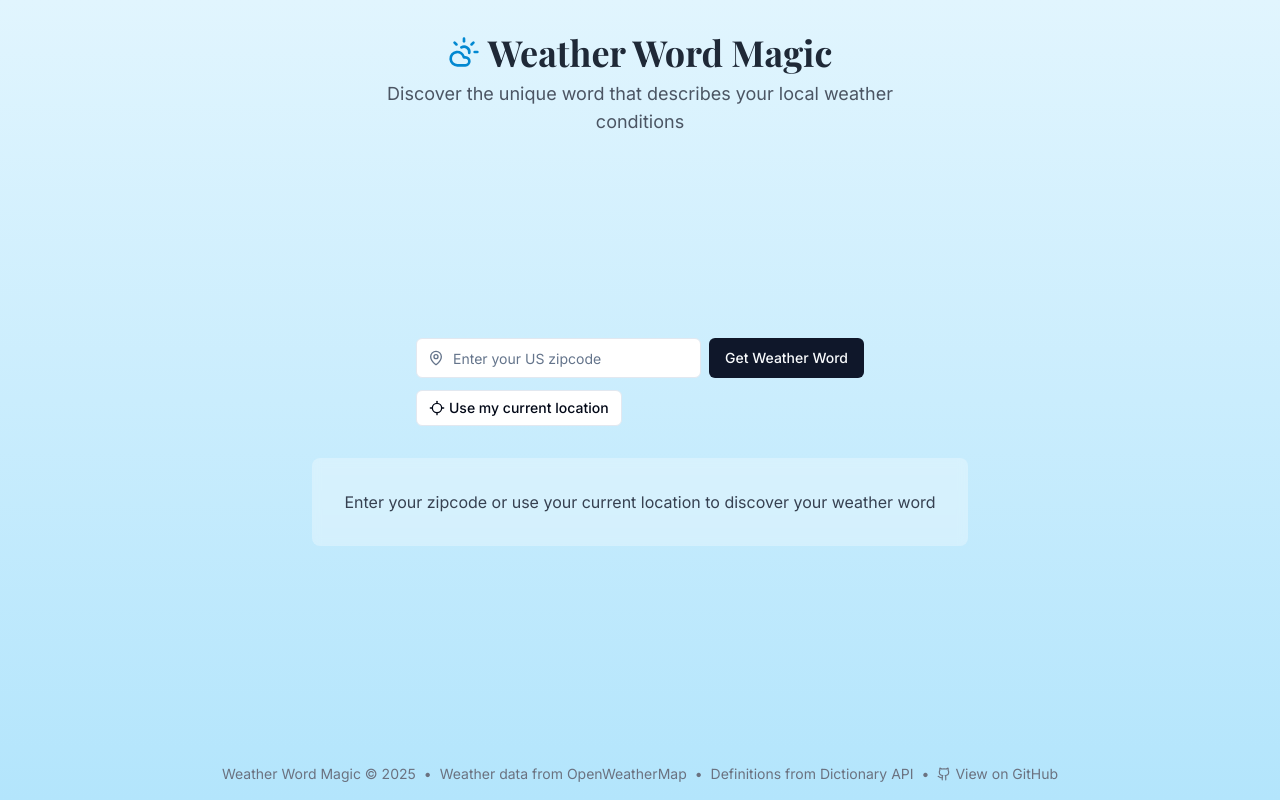
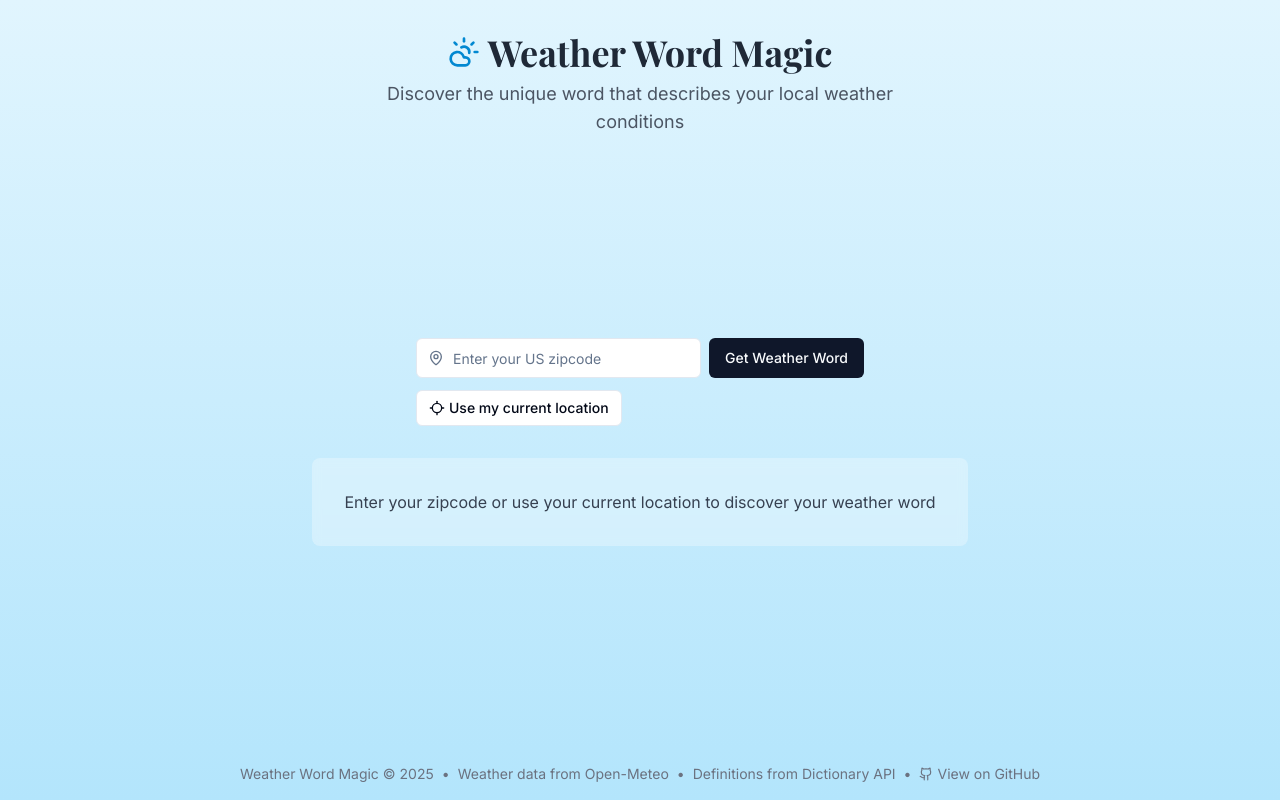
Before and after one commit to Liminal-Earth/weather-word-magic, a React (Vite) app: page / in a window 1280 px wide. Built offline with nearby package versions, Linux system fonts and the light colour scheme.

Commit message:
Update weather data source link
The commit updates the link to the weather data source in the footer to reflect the actual source being used.

```diff
--- a/src/components/Footer.tsx
+++ b/src/components/Footer.tsx
@@ -7,7 +7,7 @@ const Footer = () => {
       <div className="flex flex-col sm:flex-row items-center justify-center gap-2">
         <p>Weather Word Magic &copy; {new Date().getFullYear()}</p>
         <span className="hidden sm:inline">•</span>
-        <p>Weather data from <a href="https://openweathermap.org/" className="hover:underline" target="_blank" rel="noreferrer">OpenWeatherMap</a></p>
+        <p>Weather data from <a href="https://open-meteo.com/" className="hover:underline" target="_blank" rel="noreferrer">Open-Meteo</a></p>
         <span className="hidden sm:inline">•</span>
         <p>Definitions from <a href="https://dictionaryapi.dev/" className="hover:underline" target="_blank" rel="noreferrer">Dictionary API</a></p>
         <span className="hidden sm:inline">•</span>
```
